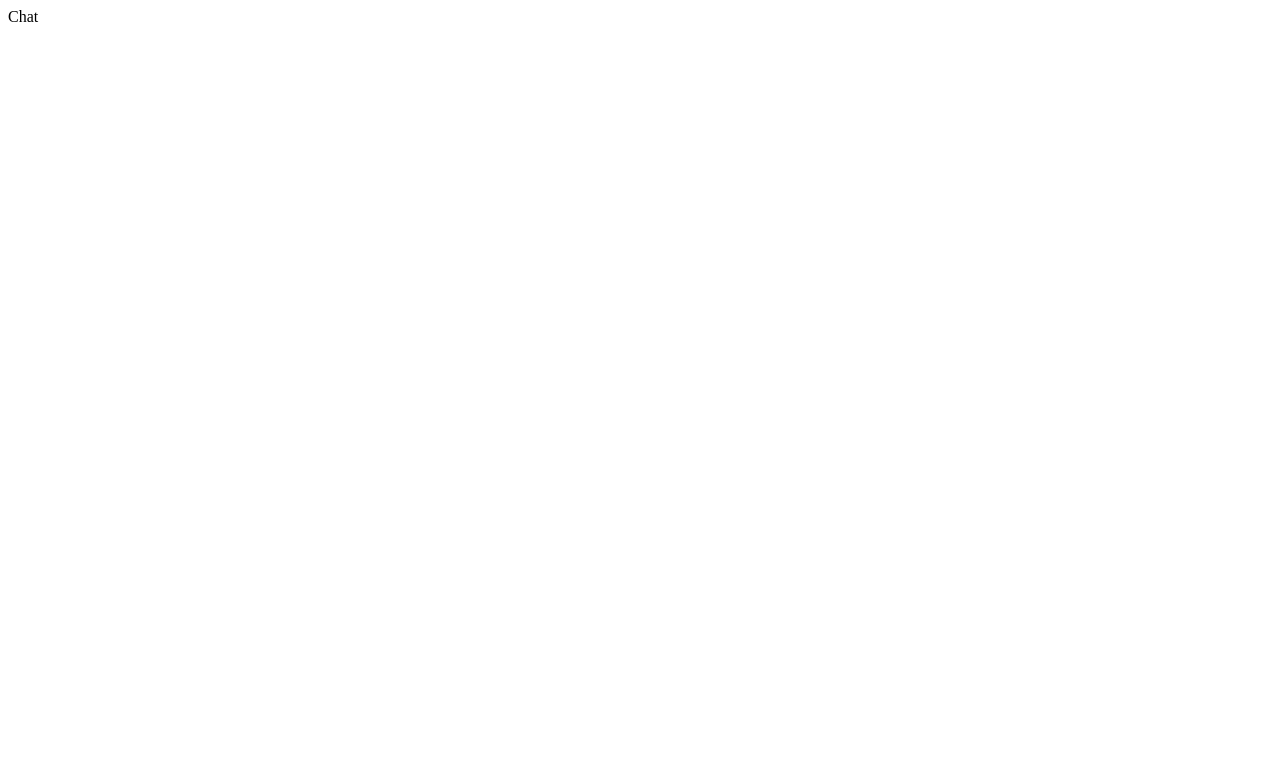
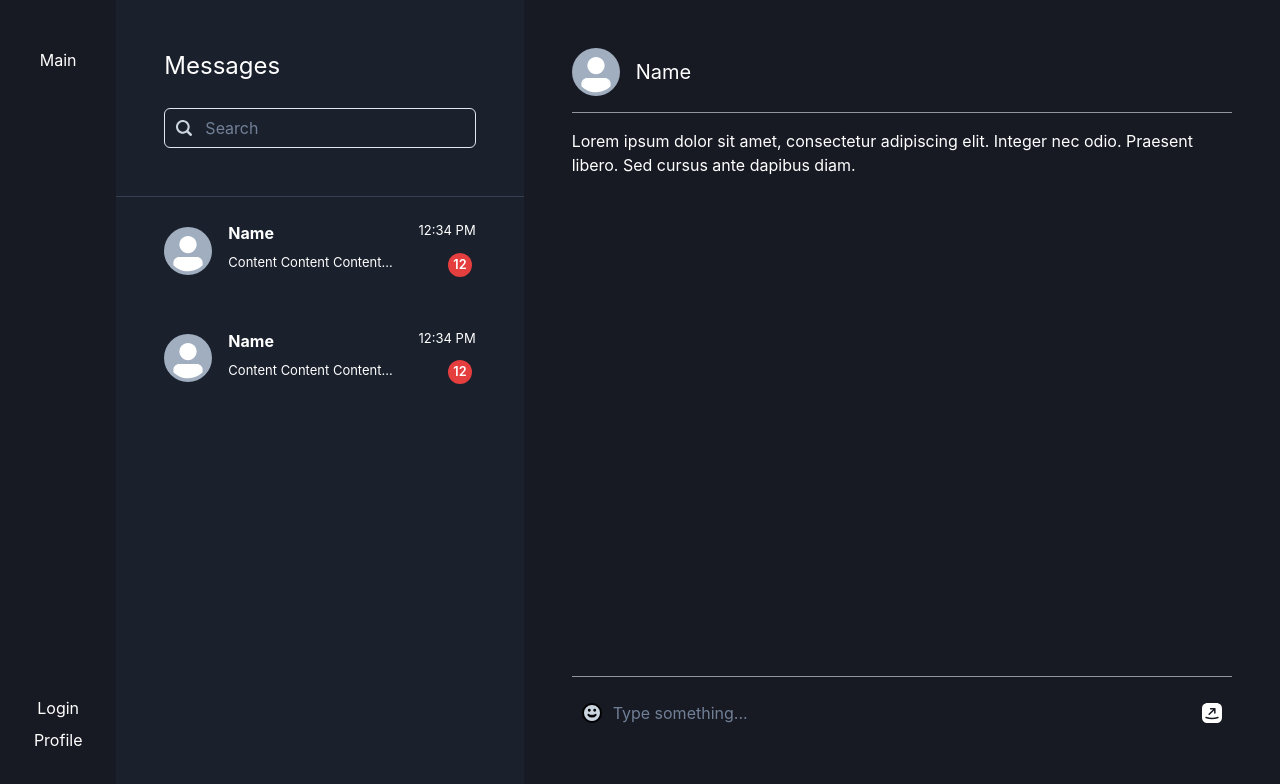
Before and after one commit to mnngfl/real-time-chat-application, a React (Vite) app in the folder client/: page / in a window 1280 px wide. Shown: the top 784 px of the page. Built offline with nearby package versions, Linux system fonts and the light colour scheme.

Commit message:
add markup (chat list)

```diff
--- a/client/package.json
+++ b/client/package.json
@@ -10,6 +10,11 @@
     "preview": "vite preview"
   },
   "dependencies": {
+    "@chakra-ui/icons": "^2.1.1",
+    "@chakra-ui/react": "^2.8.2",
+    "@emotion/react": "^11.11.3",
+    "@emotion/styled": "^11.11.0",
+    "framer-motion": "^11.0.3",
     "react": "^18.2.0",
     "react-dom": "^18.2.0",
     "react-router-dom": "^6.22.0"
--- a/client/src/App.tsx
+++ b/client/src/App.tsx
@@ -2,9 +2,13 @@ import { Routes, Route, Navigate } from "react-router-dom";
 import Chat from "./pages/Chat";
 import Register from "./pages/Register";
 import Login from "./pages/Login";
+import { Flex } from "@chakra-ui/react";
+import NavBar from "./components/common/NavBar";
 
 function App() {
   return (
+    <Flex height={"100vh"}>
+      <NavBar />
       <>
         <Routes>
           <Route path="/" element={<Chat />} />
@@ -13,6 +17,7 @@ function App() {
           <Route path="*" element={<Navigate to="/" />} />
         </Routes>
       </>
+    </Flex>
   );
 }
 
--- /dev/null
+++ b/client/src/components/chat/ChatList.tsx
@@ -0,0 +1,12 @@
+import ChatPreview from "./ChatPreview";
+
+const ChatList = () => {
+  return (
+    <>
+      <ChatPreview />
+      <ChatPreview />
+    </>
+  );
+};
+
+export default ChatList;
--- /dev/null
+++ b/client/src/components/chat/ChatPreview.tsx
@@ -0,0 +1,44 @@
+import { Avatar, Flex, Icon, Text, VStack } from "@chakra-ui/react";
+
+const ChatPreview = () => {
+  return (
+    <Flex color={"white"} paddingX={12} paddingY={6} alignItems={"center"}>
+      <Avatar src="#" />
+      <Flex justifyContent={"space-between"}>
+        <VStack alignItems={"start"} ml={4}>
+          <Text fontWeight={"bold"}>Name</Text>
+          <Text fontSize={"small"} lineHeight="tight" noOfLines={1}>
+            Content Content Content Content Content Content Content Content
+            Content
+          </Text>
+        </VStack>
+        <VStack alignItems={"end"} ml={4}>
+          <Text fontSize={"small"} whiteSpace={"nowrap"}>
+            12:34 PM
+          </Text>
+          <Icon viewBox="0 0 200 200" boxSize={8} color="red.500">
+            <svg>
+              <path
+                fill="currentColor"
+                d="M 100, 100 m -75, 0 a 75,75 0 1,0 150,0 a 75,75 0 1,0 -150,0"
+              />
+              <text
+                x="50%"
+                y="51%"
+                alignmentBaseline="middle"
+                textAnchor="middle"
+                fill="white"
+                fontSize={80}
+                fontWeight={600}
+              >
+                12
+              </text>
+            </svg>
+          </Icon>
+        </VStack>
+      </Flex>
+    </Flex>
+  );
+};
+
+export default ChatPreview;
--- /dev/null
+++ b/client/src/components/chat/CurrentChat.tsx
@@ -0,0 +1,78 @@
+import {
+  Avatar,
+  Box,
+  Center,
+  Divider,
+  Flex,
+  Icon,
+  Input,
+  InputGroup,
+  InputLeftElement,
+  InputRightElement,
+  Text,
+} from "@chakra-ui/react";
+
+const CurrentChat = () => {
+  return (
+    <>
+      <Flex mb={4}>
+        <Center>
+          <Avatar mr={4} />
+          <Text fontSize={"xl"}>Name</Text>
+        </Center>
+      </Flex>
+      <Divider />
+      <Box h={"80%"} overflowY={"auto"} paddingY={4}>
+        <p>
+          Lorem ipsum dolor sit amet, consectetur adipiscing elit. Integer nec
+          odio. Praesent libero. Sed cursus ante dapibus diam.
+        </p>
+      </Box>
+      <Divider />
+      <Flex paddingY={4}>
+        <InputGroup>
+          <InputLeftElement>
+            <Icon viewBox="0 0 24 24" boxSize={6} color="gray.300">
+              {/* <?xml version="1.0" encoding="utf-8"?><!-- Uploaded to: SVG Repo, www.svgrepo.com, Generator: SVG Repo Mixer Tools --> */}
+              <svg
+                viewBox="0 0 24 24"
+                fill="currentColor"
+                xmlns="http://www.w3.org/2000/svg"
+              >
+                <path
+                  d="M8.4 13.8C8.4 13.8 9.75 15.6 12 15.6C14.25 15.6 15.6 13.8 15.6 13.8M14.7 9.3H14.709M9.3 9.3H9.309M21 12C21 16.9706 16.9706 21 12 21C7.02944 21 3 16.9706 3 12C3 7.02944 7.02944 3 12 3C16.9706 3 21 7.02944 21 12ZM15.15 9.3C15.15 9.54853 14.9485 9.75 14.7 9.75C14.4515 9.75 14.25 9.54853 14.25 9.3C14.25 9.05147 14.4515 8.85 14.7 8.85C14.9485 8.85 15.15 9.05147 15.15 9.3ZM9.75 9.3C9.75 9.54853 9.54853 9.75 9.3 9.75C9.05147 9.75 8.85 9.54853 8.85 9.3C8.85 9.05147 9.05147 8.85 9.3 8.85C9.54853 8.85 9.75 9.05147 9.75 9.3Z"
+                  stroke="#000000"
+                  stroke-width="2"
+                  stroke-linecap="round"
+                  stroke-linejoin="round"
+                />
+              </svg>
+            </Icon>
+          </InputLeftElement>
+          <Input
+            placeholder="Type something..."
+            borderColor="gray.900"
+            focusBorderColor="gray.900"
+          />
+          <InputRightElement>
+            <Icon viewBox="0 0 24 24" boxSize={6} color="gray.300">
+              {/* <?xml version="1.0" encoding="utf-8"?><!-- Uploaded to: SVG Repo, www.svgrepo.com, Generator: SVG Repo Mixer Tools --> */}
+              <svg
+                viewBox="0 0 24 24"
+                fill="currentColor"
+                xmlns="http://www.w3.org/2000/svg"
+              >
+                <path
+                  d="M16.19 2H7.81C4.17 2 2 4.17 2 7.81V16.18C2 19.83 4.17 22 7.81 22H16.18C19.82 22 21.99 19.83 21.99 16.19V7.81C22 4.17 19.83 2 16.19 2ZM8.64 12.81L13.02 8.43H10.59C10.18 8.43 9.84 8.09 9.84 7.68C9.84 7.27 10.18 6.93 10.59 6.93H14.83C14.93 6.93 15.02 6.95 15.12 6.99C15.3 7.07 15.45 7.21 15.53 7.4C15.57 7.49 15.59 7.59 15.59 7.69V11.93C15.59 12.34 15.25 12.68 14.84 12.68C14.43 12.68 14.09 12.34 14.09 11.93V9.5L9.7 13.87C9.55 14.02 9.36 14.09 9.17 14.09C8.98 14.09 8.79 14.02 8.64 13.87C8.35 13.58 8.35 13.1 8.64 12.81ZM18.24 17.22C16.23 17.89 14.12 18.23 12 18.23C9.88 18.23 7.77 17.89 5.76 17.22C5.37 17.09 5.16 16.66 5.29 16.27C5.42 15.88 5.84 15.66 6.24 15.8C9.96 17.04 14.05 17.04 17.77 15.8C18.16 15.67 18.59 15.88 18.72 16.27C18.84 16.67 18.63 17.09 18.24 17.22Z"
+                  fill="white"
+                />
+              </svg>
+            </Icon>
+          </InputRightElement>
+        </InputGroup>
+      </Flex>
+    </>
+  );
+};
+
+export default CurrentChat;
--- /dev/null
+++ b/client/src/components/common/NavBar.tsx
@@ -0,0 +1,22 @@
+import { Box, VStack } from "@chakra-ui/react";
+
+const NavBar = () => {
+  return (
+    <Box w="10%" bg="gray.900" color="white">
+      <VStack
+        h="100%"
+        paddingX={8}
+        paddingY={12}
+        justifyContent={"space-between"}
+      >
+        <Box>Main</Box>
+        <VStack>
+          <Box>Login</Box>
+          <Box>Profile</Box>
+        </VStack>
+      </VStack>
+    </Box>
+  );
+};
+
+export default NavBar;
--- a/client/src/main.tsx
+++ b/client/src/main.tsx
@@ -3,11 +3,14 @@ import ReactDOM from "react-dom/client";
 import App from "./App.tsx";
 import "./index.css";
 import { BrowserRouter } from "react-router-dom";
+import { ChakraProvider } from "@chakra-ui/react";
 
 ReactDOM.createRoot(document.getElementById("root")!).render(
   <React.StrictMode>
-    <BrowserRouter>
-      <App />
-    </BrowserRouter>
+    <ChakraProvider>
+      <BrowserRouter>
+        <App />
+      </BrowserRouter>
+    </ChakraProvider>
   </React.StrictMode>
 );
--- a/client/src/pages/Chat.tsx
+++ b/client/src/pages/Chat.tsx
@@ -1,5 +1,39 @@
+import { Search2Icon } from "@chakra-ui/icons";
+import {
+  Box,
+  Divider,
+  Flex,
+  Input,
+  InputGroup,
+  InputLeftElement,
+  Text,
+} from "@chakra-ui/react";
+import ChatList from "../components/chat/ChatList";
+import CurrentChat from "../components/chat/CurrentChat";
+
 const Chat = () => {
-  return <>Chat</>;
+  return (
+    <Flex w="100%">
+      <Box w="35%" bg="gray.800" color={"white"}>
+        <Box p={12}>
+          <Text fontSize={"2xl"} mb={6}>
+            Messages
+          </Text>
+          <InputGroup>
+            <InputLeftElement pointerEvents={"none"}>
+              <Search2Icon color="gray.300" />
+            </InputLeftElement>
+            <Input placeholder="Search" />
+          </InputGroup>
+        </Box>
+        <Divider borderColor="gray.600" />
+        <ChatList />
+      </Box>
+      <Box w="65%" bg="gray.900" p={12} color={"white"}>
+        <CurrentChat />
+      </Box>
+    </Flex>
+  );
 };
 
 export default Chat;
```
Also changed, not shown: 1 other file (tests, documents, lock files or other folders). Lines whose indentation alone changed are shown as unchanged.
